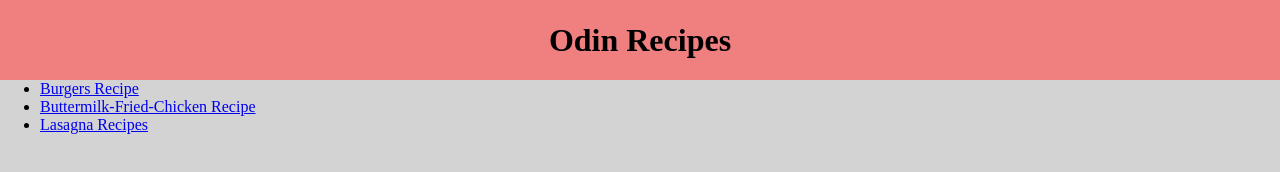
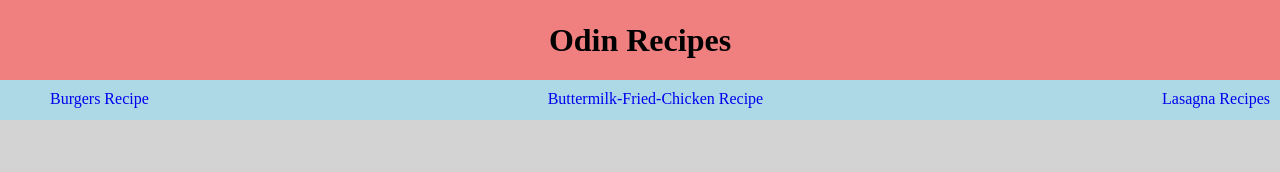
Before and after one commit to lawrence500/odin-recipes, a plain HTML site: page index.html in a window 1280 px wide. Drawn offline with Linux system fonts and the light colour scheme.

Commit message:
updated: styling for nav-bar

```diff
--- a/css/mainLayout.css
+++ b/css/mainLayout.css
@@ -20,6 +20,27 @@ header{
     background-color: lightcoral;
 }
 
+.nav-bar{
+    background-color: lightblue;
+    height: 5vh;
+}
+
+.nav-bar ul{
+    display: flex;
+    justify-content: space-between;
+    align-items: center;
+}
+
+.nav-bar ul li{
+    list-style: none;
+    color: black;
+    padding: 10px;
+}
+
+.nav-bar ul li a{text-decoration: none;}
+
+.nav-bar ul li a:visited{color: black;}
+
 main{
     height: 100svh;
     background-color: lightgray;
--- a/index.html
+++ b/index.html
@@ -13,7 +13,7 @@
     </header>
 
     <main>
-        <nav>
+        <nav class="nav-bar">
             <ul>
                 <li>
                     <a href="./recipes/suprise-burgers.html">Burgers Recipe</a>
```
Also changed, not shown: recipes/chef-johns-buttermilk-fried-chicken.html (+1 -1 lines), recipes/lasagna.html (+1 -1 lines), recipes/suprise-burgers.html (+1 -1 lines).
